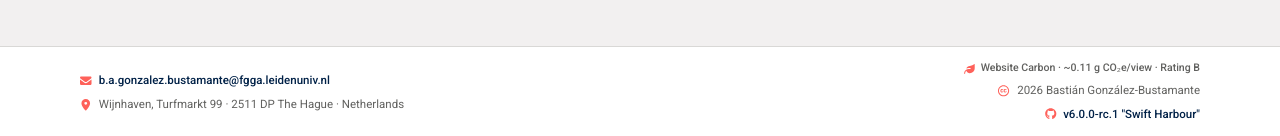
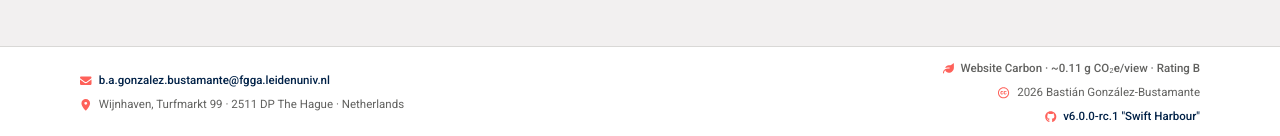
Before and after one commit to bgonzalezbustamante/academic-website, a Next.js app: page / in a window 1280 px wide. Shown: the part 2498-2634 px from the top of the page. Built offline with nearby package versions, Linux system fonts and the light colour scheme; no server answers; some icons are missing.

Commit message:
Match Website Carbon footer typography

```diff
--- a/app/globals.css
+++ b/app/globals.css
@@ -3777,10 +3777,11 @@ h4 {
   display: inline-flex;
   align-items: center;
   justify-self: end;
-  gap: 0.38rem;
-  color: var(--oxford-ash);
-  font-size: 0.66rem;
-  line-height: 1.4;
+  gap: 0.42rem;
+  color: var(--oxford-ash);
+  font-size: inherit;
+  font-weight: 400;
+  line-height: inherit;
 }
 
 .footer-carbon-note svg {
```
